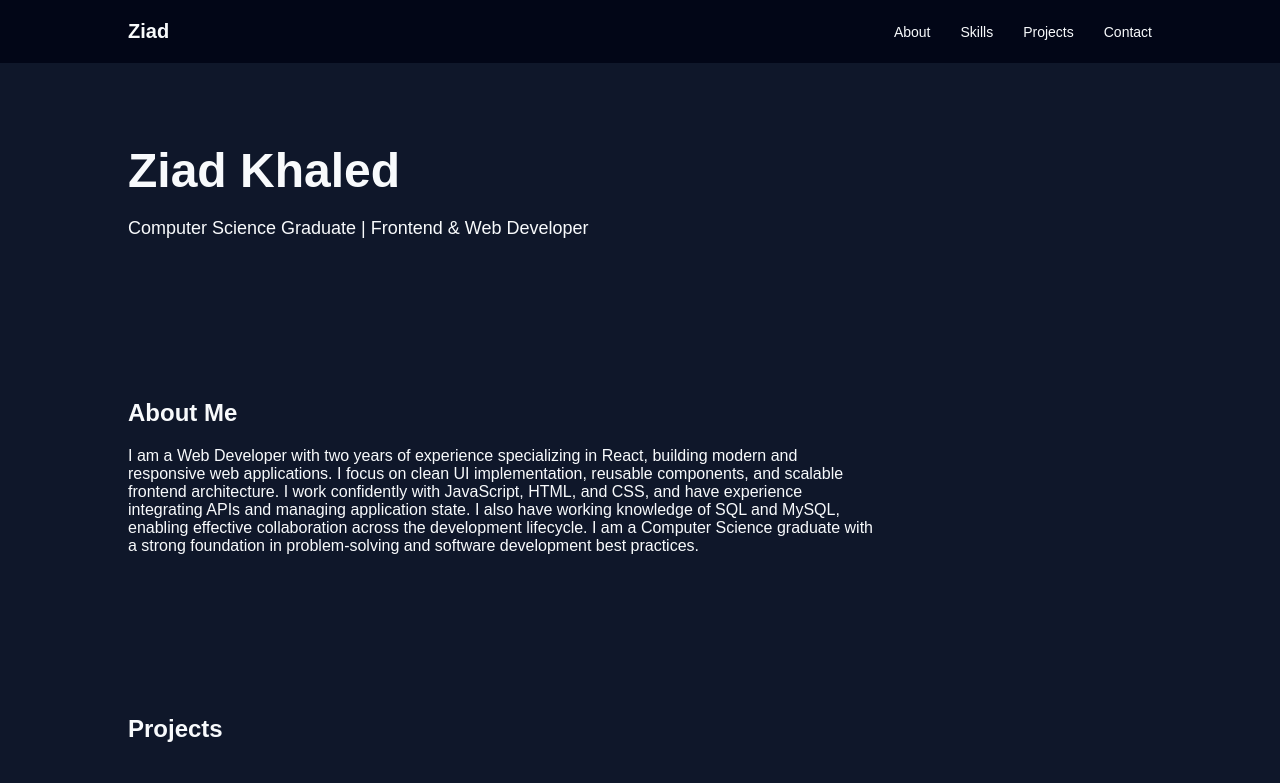
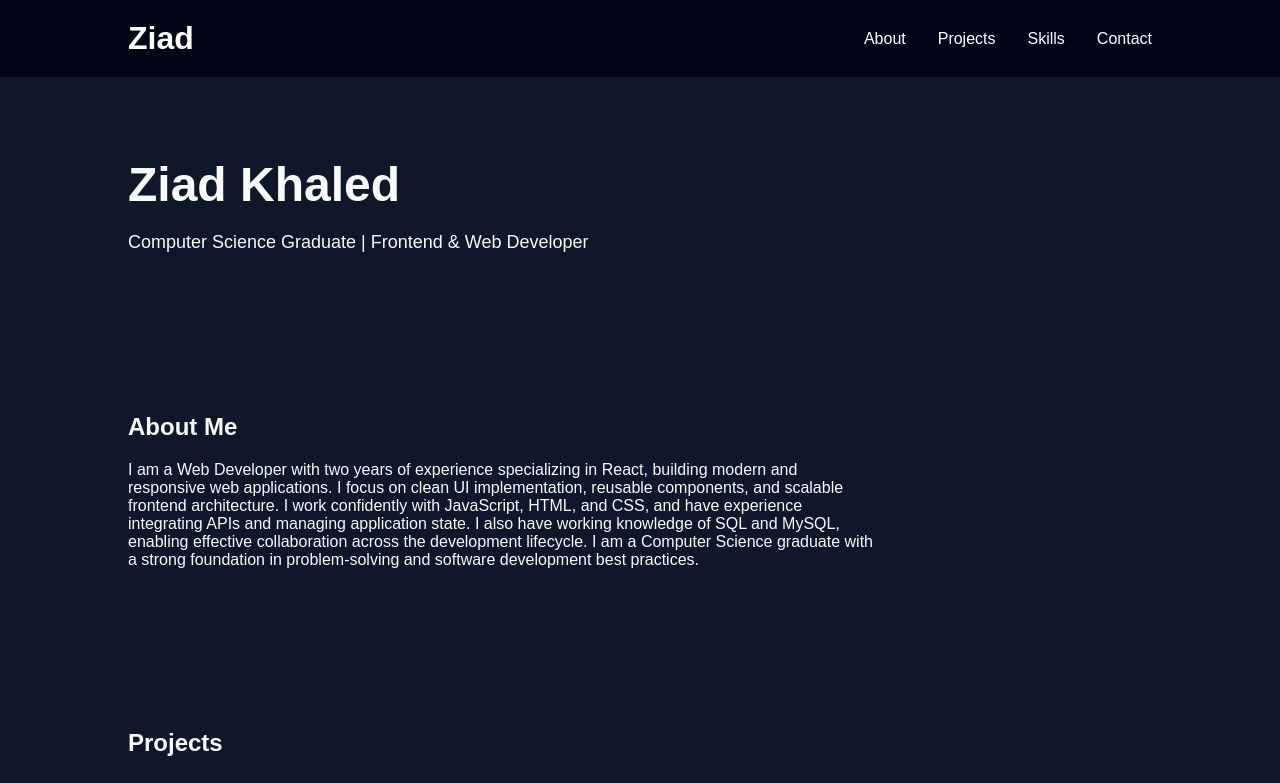
Before and after one commit to Ziadkhaled005/portfolio, a React (Vite) app: page / in a window 1280 px wide. Shown: the top 783 px of the page. Built offline with nearby package versions, Linux system fonts and the light colour scheme.

Commit message:
changed the Navbar

```diff
--- a/index.html
+++ b/index.html
@@ -5,7 +5,7 @@
         <link
             rel="icon"
             type="image/svg+xml"
-            href="/public/favicon.png" />
+            href="/favicon.png" />
         <meta
             name="viewport"
             content="width=device-width, initial-scale=1.0" />
--- a/package.json
+++ b/package.json
@@ -10,6 +10,7 @@
     "preview": "vite preview"
   },
   "dependencies": {
+    "lucide-react": "^0.562.0",
     "react": "^19.2.0",
     "react-dom": "^19.2.0"
   },
--- a/src/components/Navbar.jsx
+++ b/src/components/Navbar.jsx
@@ -1,16 +1,61 @@
-function Navbar() {
+import { useState } from "react";
+import "../styles/Navbar.css"; // your CSS file
+
+const Navbar = () => {
+    const [isOpen, setIsOpen] = useState(false);
+
+    const toggleMenu = () => {
+        setIsOpen(!isOpen);
+    };
+
     return (
         <nav className="navbar">
-            <h2 className="logo">Ziad</h2>
+            <a
+                href="#home"
+                className="brand">
+                Ziad
+            </a>
 
-            <div className="nav-links">
-                <a href="#about">About</a>
-                <a href="#skills">Skills</a>
-                <a href="#projects">Projects</a>
-                <a href="#contact">Contact</a>
-            </div>
+            <button
+                className="navbar-toggle"
+                onClick={toggleMenu}>
+                <span className="bar"></span>
+                <span className="bar"></span>
+                <span className="bar"></span>
+            </button>
+
+            <ul className={`navbar-menu ${isOpen ? "active" : ""}`}>
+                <li>
+                    <a
+                        href="#about"
+                        onClick={() => setIsOpen(false)}>
+                        About
+                    </a>
+                </li>
+                <li>
+                    <a
+                        href="#projects"
+                        onClick={() => setIsOpen(false)}>
+                        Projects
+                    </a>
+                </li>
+                <li>
+                    <a
+                        href="#skills"
+                        onClick={() => setIsOpen(false)}>
+                        Skills
+                    </a>
+                </li>
+                <li>
+                    <a
+                        href="#contact"
+                        onClick={() => setIsOpen(false)}>
+                        Contact
+                    </a>
+                </li>
+            </ul>
         </nav>
     );
-}
+};
 
 export default Navbar;
--- /dev/null
+++ b/src/styles/Navbar.css
@@ -0,0 +1,88 @@
+.navbar {
+    display: flex;
+    justify-content: space-between;
+    align-items: center;
+    padding: 1rem 2rem;
+    background-color: #111;
+    /* dark background for contrast */
+    position: sticky;
+    top: 0;
+    z-index: 1000;
+}
+
+/* Brand / Name */
+.brand {
+    color: #fff;
+    /* white text */
+    font-size: 2rem;
+    /* bigger name */
+    font-weight: bold;
+    text-decoration: none;
+}
+
+/* Menu list */
+.navbar-menu {
+    display: flex;
+    list-style: none;
+    gap: 2rem;
+    margin: 0;
+    padding: 0;
+}
+
+.navbar-menu li a {
+    color: #fff;
+    /* white links */
+    text-decoration: none;
+    font-size: 1rem;
+    transition: color 0.3s;
+}
+
+.navbar-menu li a:hover {
+    color: #f0a500;
+    /* optional hover color */
+}
+
+/* Hamburger toggle */
+.navbar-toggle {
+    display: none;
+    flex-direction: column;
+    justify-content: space-between;
+    width: 25px;
+    height: 20px;
+    border: none;
+    background: none;
+    cursor: pointer;
+}
+
+.bar {
+    width: 100%;
+    height: 3px;
+    background-color: #fff;
+    /* white bars */
+}
+
+/* MOBILE */
+@media (max-width: 768px) {
+    .navbar-menu {
+        display: none;
+        flex-direction: column;
+        width: 100%;
+        background-color: #111;
+        /* same as navbar */
+        margin-top: 0.5rem;
+    }
+
+    .navbar-menu.active {
+        display: flex;
+    }
+
+    .navbar-menu li {
+        text-align: center;
+        padding: 0.75rem 0;
+        border-top: 1px solid #333;
+    }
+
+    .navbar-toggle {
+        display: flex;
+    }
+}
```
Also changed, not shown: 1 other file (tests, documents, lock files or other folders).
